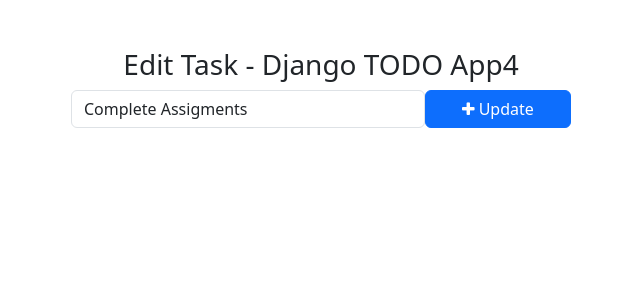
After one commit to IckerKlaus/ToDoWebsite, a Django app: page /todo/edit_task/10/ in a window 1280 px wide. The commit adds this page. Shown: the top 300 px of the page, without its empty margins (319-959 px from the left). Run offline with Django 4.2, Linux system fonts and the light colour scheme; data comes from the database, SQL or seed files in the repository; both versions use the stored data as it was after the commit.

Commit message:
todo app final

```diff
--- /dev/null
+++ b/templates/edit_task.html
@@ -0,0 +1,30 @@
+<!DOCTYPE html>
+<html lang="en">
+<head>
+    <meta charset="UTF-8">
+    <meta http-equiv="X-UA-Compatible" content="IE=edge">
+    <meta name="viewport" content="width=device-width, initial-scale=1.0">
+    <title>Edit Task - Django TODO App</title>
+
+    <!-- Bootstrap -->
+    <link href="https://cdn.jsdelivr.net/npm/bootstrap@5.3.0-alpha1/dist/css/bootstrap.min.css" rel="stylesheet" integrity="sha384-GLhlTQ8iRABdZLl6O3oVMWSktQOp6b7In1Zl3/Jr59b6EGGoI1aFkw7cmDA6j6gD" crossorigin="anonymous">
+    <script src="https://cdn.jsdelivr.net/npm/bootstrap@5.3.0-alpha1/dist/js/bootstrap.bundle.min.js" integrity="sha384-w76AqPfDkMBDXo30jS1Sgez6pr3x5MlQ1ZAGC+nuZB+EYdgRZgiwxhTBTkF7CXvN" crossorigin="anonymous"></script>
+    <!-- Font Awesome Icons -->
+    <link rel="stylesheet" href="https://cdnjs.cloudflare.com/ajax/libs/font-awesome/4.7.0/css/font-awesome.min.css">
+</head>
+<body>
+    <div class="container">
+        <h3 class="class pt-5 text-center">Edit Task - Django TODO App4</h3>
+        <!-- To Do Form -->
+        <form action="{% url 'edit_task' get_task.pk %}" method="POST" style="width: 500px; margin: auto;">
+            {% csrf_token %}
+            <div class="form-group">
+                <span style="display: flex;">
+                    <input type="text" name="task" class="form-control" placeholder="Add a task" value="{{ get_task.task }}">
+                    <button type="submit" class="btn btn-primary" style="width: 200px;"><i class="fa fa-plus"></i> Update</button>
+                </span>
+            </div>
+        </form>
+    </div>
+</body>
+</html>
--- a/todo/urls.py
+++ b/todo/urls.py
@@ -2,5 +2,18 @@ from django.urls import path
 from . import views
 
 urlpatterns = [
-    path('addTask/', views.addTask, name='addTask')
+    # Add task Feature
+    path('addTask/', views.addTask, name='addTask'),
+
+    # Mark as Done Feature
+    path('mark_as_done/<int:pk>/', views.mark_as_done, name='mark_as_done' ),
+
+    # Mark as Undone Feature
+    path('mark_as_undone/<int:pk>/', views.mark_as_undone, name='mark_as_undone'),
+
+    # Edit task Feature
+    path('edit_task/<int:pk>/', views.edit_task, name='edit_task'),
+
+    # Delete task Feature
+    path('delete_task/<int:pk>/', views.delete_task, name='delete_task'),
 ]
--- a/todo/views.py
+++ b/todo/views.py
@@ -1,4 +1,4 @@
-from django.shortcuts import redirect, render
+from django.shortcuts import get_object_or_404, redirect, render
 from django.http import HttpResponse
 from .models import Task
 
@@ -8,3 +8,33 @@ def addTask(request):
     task = request.POST['task']
     Task.objects.create(task=task)
     return redirect('home')
+
+def mark_as_done(request, pk):
+    task = get_object_or_404(Task, pk=pk)
+    task.is_completed = True
+    task.save()
+    return redirect('home')
+
+def mark_as_undone(request, pk):
+    task = get_object_or_404(Task, pk=pk)
+    task.is_completed = False
+    task.save()
+    return redirect('home')
+
+def edit_task(request, pk):
+    get_task = get_object_or_404(Task, pk=pk)
+    if request.method == 'POST':
+        new_task = request.POST['task']
+        get_task.task = new_task
+        get_task.save()
+        return redirect('home')
+    else:
+        context = {
+            'get_task': get_task
+        }
+        return render(request, 'edit_task.html', context)
+
+def delete_task(request, pk):
+    task = get_object_or_404(Task, pk=pk)
+    task.delete()
+    return redirect('home')
--- a/todo_main/views.py
+++ b/todo_main/views.py
@@ -4,7 +4,9 @@ from todo.models import Task
 
 def home(request):
     tasks = Task.objects.filter(is_completed = False).order_by('-updated_at')
+    completed_tasks = Task.objects.filter(is_completed = True)
     context = {
         'tasks' : tasks,
+        'completed_tasks' : completed_tasks,
     }
     return render(request, 'home.html', context)
```
Also changed, not shown: templates/home.html (+9 -5 lines), db.sqlite3.
